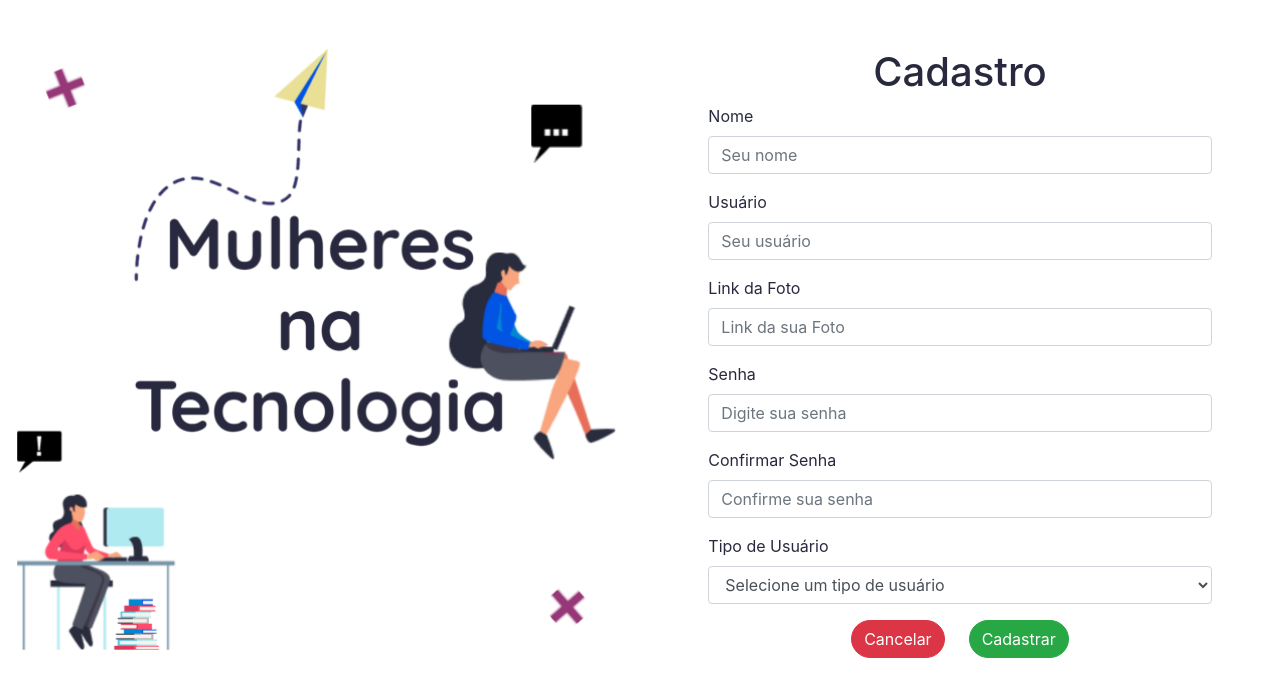
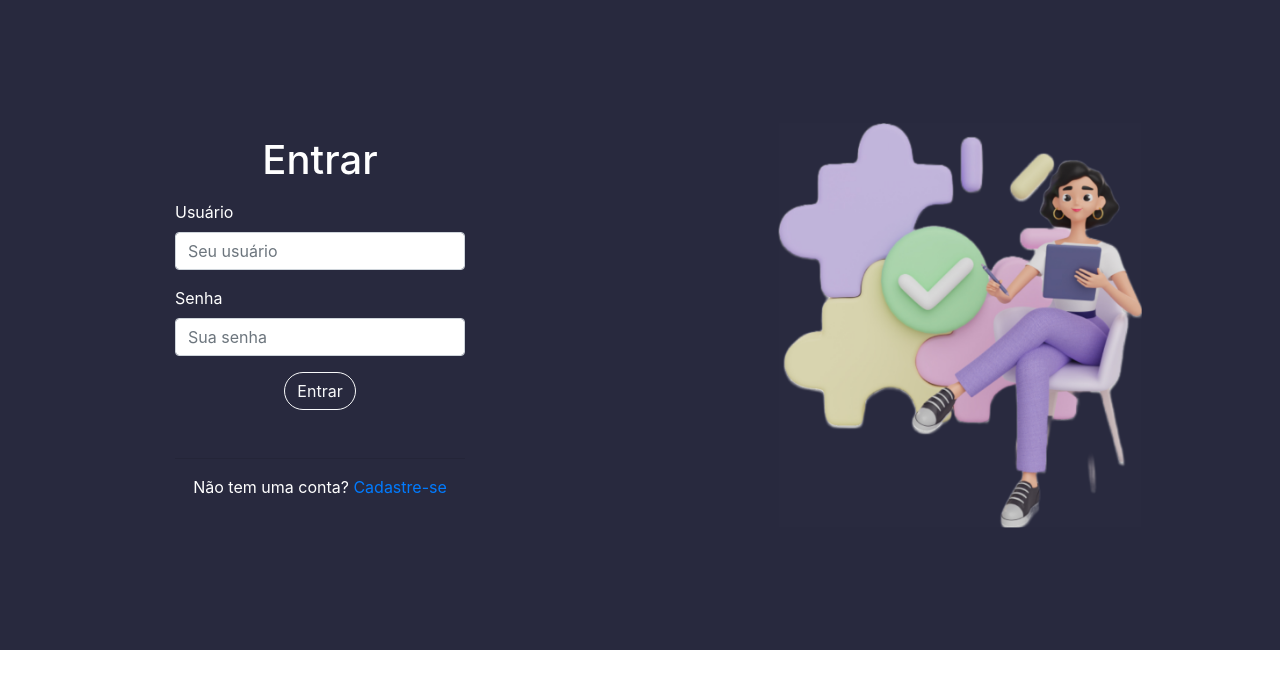
Before and after one commit to Grazielly-a/BlogPessoal-FrontEnd, an Angular app: page /entrar in a window 1280 px wide. Before the commit this address led to /. Shown: the top 696 px of the page. Built offline with nearby package versions, Linux system fonts and the light colour scheme.

Commit message:
Implementando rotas entre os componentes

```diff
--- a/src/app/app-routing.module.ts
+++ b/src/app/app-routing.module.ts
@@ -1,7 +1,15 @@
 import { NgModule } from '@angular/core';
 import { RouterModule, Routes } from '@angular/router';
+import { CadastrarComponent } from './cadastrar/cadastrar.component';
+import { EntrarComponent } from './entrar/entrar.component';
 
-const routes: Routes = [];
+const routes: Routes = [
+
+  {path: '', redirectTo:'entrar', pathMatch:'full'},
+  {path:'entrar', component: EntrarComponent},
+  {path:'cadastrar', component: CadastrarComponent}
+
+];
 
 @NgModule({
   imports: [RouterModule.forRoot(routes)],
--- a/src/app/app.component.html
+++ b/src/app/app.component.html
@@ -1 +1 @@
-<app-cadastrar></app-cadastrar>
+<router-outlet></router-outlet>
--- a/src/app/cadastrar/cadastrar.component.html
+++ b/src/app/cadastrar/cadastrar.component.html
@@ -49,7 +49,7 @@
                     </div>
 
                     <div class="d-flex justify-content-center">
-                        <button type="submit" class="btn btn-danger mr-4 btn-arredondado">Cancelar</button>
+                        <button type="submit" class="btn btn-danger mr-4 btn-arredondado" routerLink="/entrar">Cancelar</button>
                         <button type="submit" class="btn btn-success btn-arredondado">Cadastrar</button>
                     </div>
                 </div>
--- a/src/app/entrar/entrar.component.html
+++ b/src/app/entrar/entrar.component.html
@@ -25,7 +25,7 @@
 
                     <hr class="mt-5 mb5">
 
-                    <p class="text-center text-white">Não tem uma conta?<a href=""> Cadastre-se</a></p>
+                    <p class="text-center text-white">Não tem uma conta?<a routerLink='/cadastrar'> Cadastre-se</a></p>
 
                 </div>
             </div>
```
